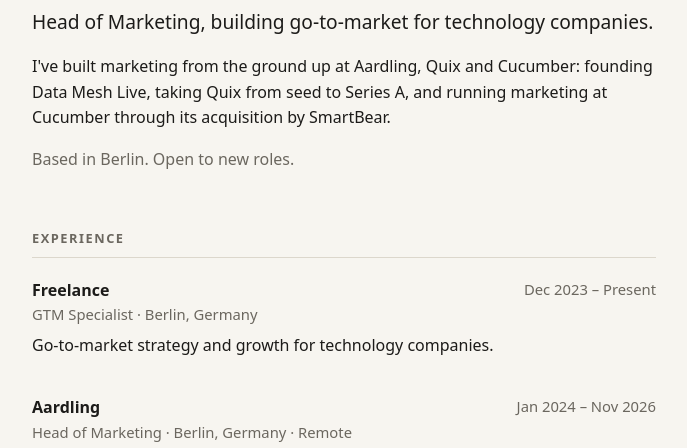
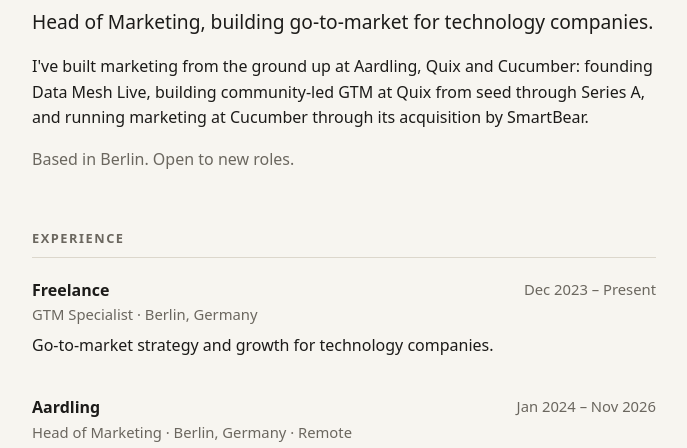
Before and after one commit to theoengland/theoengland.github.io, an Astro site: page / in a window 1280 px wide. Shown: the part 282-730 px from the top of the page, without its empty margins (296-983 px from the left). Built offline with nearby package versions, Linux system fonts and the light colour scheme; Astro itself is replaced by a stand-in of ours.

Commit message:
Tighten Quix claim in intro
Co-Authored-By: Claude Opus 5.5 <noreply@anthropic.com>
Claude-Session: https://claude.ai/code/session_01YYX69qtqDUDsiNzvhALgDx

```diff
--- a/src/pages/index.astro
+++ b/src/pages/index.astro
@@ -20,7 +20,7 @@ const twitter = 'https://twitter.com/theo_england';
     <p class="lede">Head of Marketing, building go-to-market for technology companies.</p>
     <p>
       I've built marketing from the ground up at Aardling, Quix and Cucumber: founding
-      Data Mesh Live, taking Quix from seed to Series A, and running marketing at
+      Data Mesh Live, building community-led GTM at Quix from seed through Series A, and running marketing at
       Cucumber through its acquisition by SmartBear.
     </p>
     <p class="muted">Based in Berlin. Open to new roles.</p>
```
